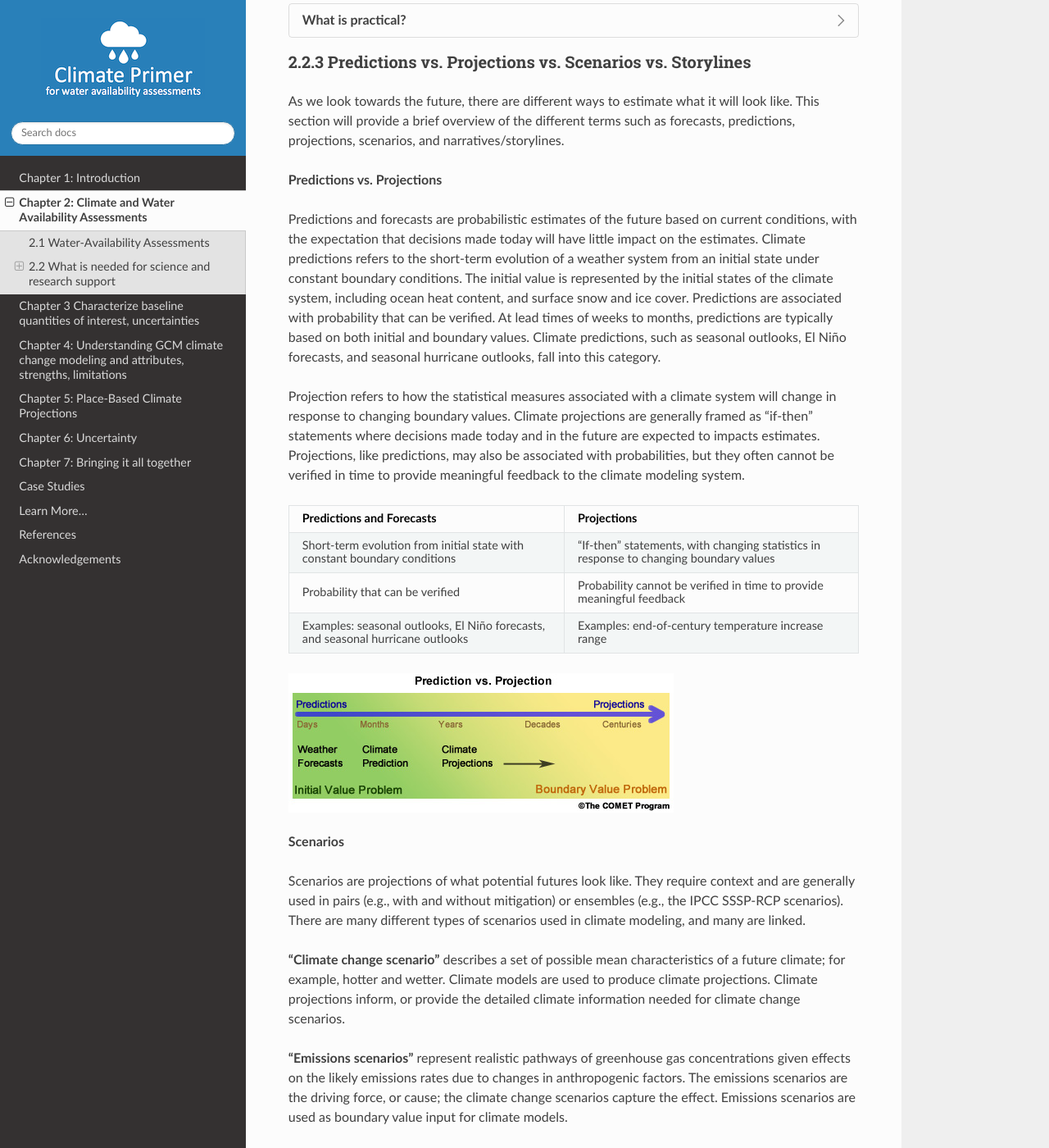
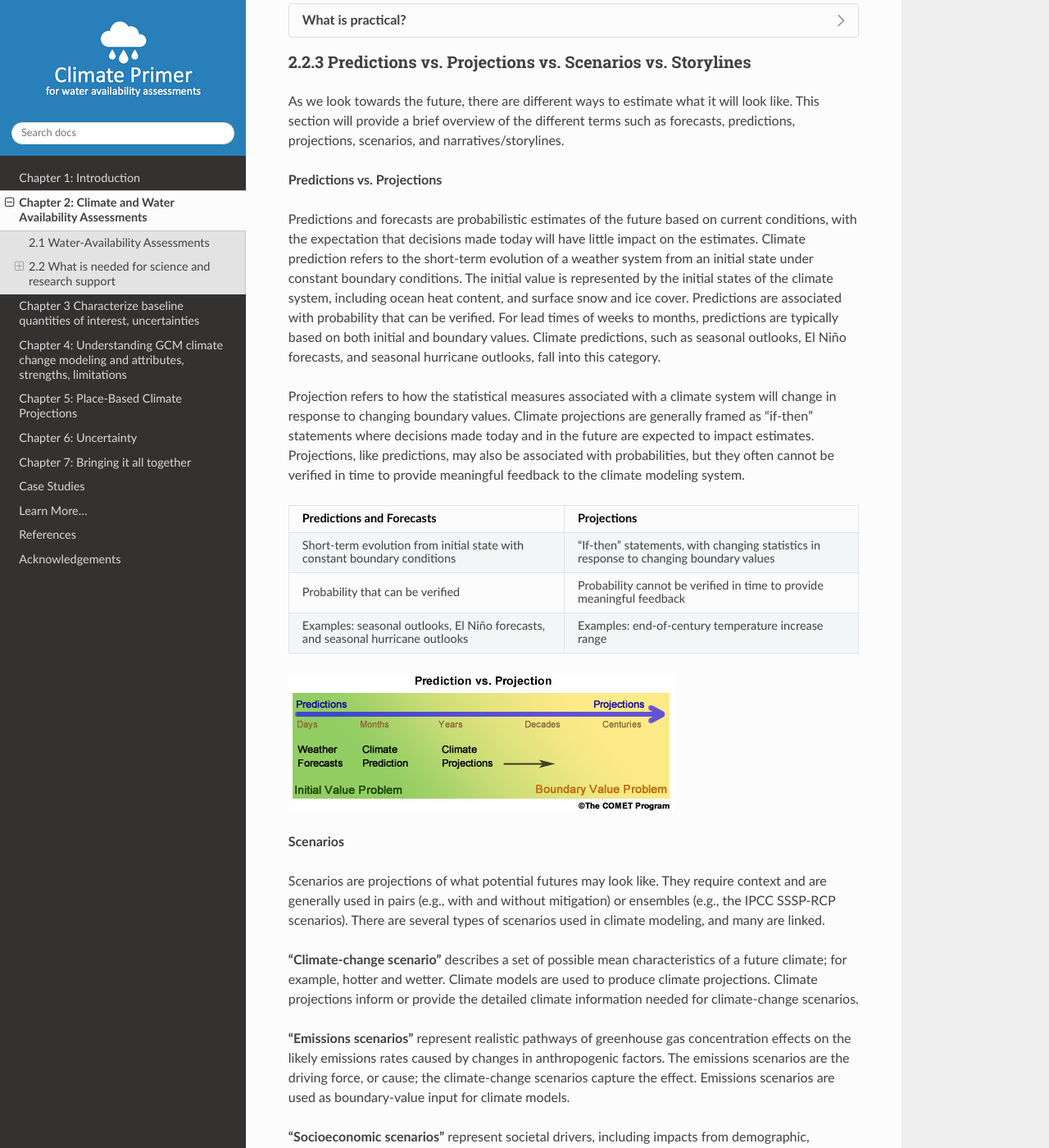
Before and after one commit to NCAR/climate-primer-water, a Sphinx documentation site: the page built from doc/ch2_climatewater.rst, in a window 1280 px wide and 1400 px high, scrolled down 2441 px. Shown: the whole window at 82% size. Built offline with Sphinx 7.4.7 and the Read the Docs theme 2.0.0, drawn with Linux system fonts in a browser that asks for light colours; some of the changed text lies outside the part shown.

Commit message:
Update ch2_climatewater.rst
Minor edits

```diff
--- a/doc/ch2_climatewater.rst
+++ b/doc/ch2_climatewater.rst
@@ -275,12 +275,12 @@
 
 Predictions and forecasts are probabilistic estimates of the future
 based on current conditions, with the expectation that decisions made today
-will have little impact on the estimates. Climate predictions refers to
+will have little impact on the estimates. Climate prediction refers to
 the short-term evolution of a weather system from an initial state under
 constant boundary conditions. The initial value is represented by the initial
 states of the climate system, including ocean heat content, and surface snow and
 ice cover. Predictions are associated with probability that can be verified.
-At lead times of weeks to months, predictions are typically based on
+For lead times of weeks to months, predictions are typically based on
 both initial and boundary values. Climate predictions, such as seasonal
 outlooks, El Niño forecasts, and seasonal hurricane outlooks, fall into
 this category.
@@ -288,7 +288,7 @@
 Projection refers to how the statistical measures associated with a
 climate system will change in response to changing boundary values.
 Climate projections are generally framed as "if-then" statements where
-decisions made today and in the future are expected to impacts estimates.
+decisions made today and in the future are expected to impact estimates.
 Projections, like predictions, may also be associated with
 probabilities, but they often cannot be verified in time to provide
 meaningful feedback to the climate modeling system.
@@ -316,23 +316,21 @@
 **Scenarios**
 
 
-Scenarios are projections of what potential futures look like. They
+Scenarios are projections of what potential futures may look like. They
 require context and are generally used in pairs (e.g., with and without
 mitigation) or ensembles (e.g., the IPCC SSSP-RCP scenarios). There
-are many different types of scenarios used in climate modeling, and
+are several types of scenarios used in climate modeling, and
 many are linked.
 
-**"Climate change scenario"** describes a set of possible mean
+**"Climate-change scenario"** describes a set of possible mean
 characteristics of a future climate; for example, hotter and wetter.
 Climate models are used to produce climate projections. Climate projections
-inform, or provide the detailed climate information needed for climate
-change scenarios.
+inform or provide the detailed climate information needed for climate-change scenarios.
 
 **“Emissions scenarios”** represent realistic pathways of greenhouse
-gas concentrations given effects on the likely emissions rates due
-to changes in anthropogenic factors. The emissions scenarios are the
-driving force, or cause; the climate change scenarios capture the effect.
-Emissions scenarios are used as boundary value input for climate models.
+gas concentration effects on the likely emissions rates caused by changes in anthropogenic factors. The emissions scenarios are the
+driving force, or cause; the climate-change scenarios capture the effect.
+Emissions scenarios are used as boundary-value input for climate models.
 
 **"Socioeconomic scenarios"** represent societal drivers, including
 impacts from demographic, economic, and technological factors.
@@ -350,7 +348,7 @@
 approaches where you want to work backward from a particular event and "stress test"
 the system with compounding drivers (e.g., climate change and urbanization).
 
-An example use of storylines for water availability assessments is provided in
+An example use of storylines for water-availability assessments is provided in
 `Chapter 8 <https://ncar.github.io/climate-primer-water/casestudies.html>`_
 
 2.2.4 Paradigm (Process)
@@ -358,42 +356,41 @@
 
 |image5|
 
-The process to prepare data for running climate change impact models
+The process to prepare data for running climate-change impact models
 includes four main steps.
 
 We start with questions about how climate change might affect future
-water resources. The first step is to develop a basic recognition
+water resources. The first step is to build a basic understanding
 of key terminology and processes for global climate modeling. Then we
-develop regionally applicable climate projections, determine climate
-change scenarios and select associated climate projections to inform
+develop regionally applicable climate projections, determine climate-change scenarios and select associated climate projections to inform
 them, and finally develop "climate-adjusted weather" inputs for each of
-the climate change scenarios.
+the climate-change scenarios.
 
-This last step will result in the inputs for models that simulate future
+This last step will derive the inputs for models that simulate future
 impacts on surface hydrology and crop irrigation requirements.
 
 It is important to remember that this process is just one way to prepare
-climate change impacts. There are a number of other methods, each with
+climate-change impacts. There are a number of other methods, each with
 their own strengths and weaknesses.
 
 2.2.5 Bias Correction/Downscaling Overview
 ^^^^^^^^^^^^^^^^^^^^^^^^^^^^^^^^^^^^^^^^^^
 
-Errors occur in most models. Some errors have consistency in their
+Errors occur in most models. Some errors are consistent in their
 patterns or recurrence. For example, a climate model may consistently
-simulate too little precipitation when compared to the observed values.
-In this case the model has a dry bias. A bias is more easily removed
+simulate too little precipitation when compared with the observed values.
+In this case, the model has a dry bias. A bias is more easily removed
 than random errors. Removing bias helps us improve confidence in climate
 projections.
 
-In addition to bias correction, spatial downscaling is often done to
+In addition to bias correction, spatial downscaling can
 make climate simulations more regionally relevant. Downscaling allows
 aspects of climate change to be presented on a spatial scale that is
 useful for analyzing and simulating climate impacts. Regions where local
 manifestations of climate patterns result from complex topography or
 coastal interfaces may find downscaling a necessity.There are many
 spatial downscaling methods, but they can generally be classified into
-two categories: 1) statistical, and 2) dynamical.
+two categories: 1) statistical and 2) dynamical.
 
 References:
 Shepherd, T.G., Boyd, E., Calel, R.A. et al. Storylines: an alternative approach to representing uncertainty in physical aspects of climate change. Climatic Change 151, 555–571 (2018). https://doi.org/10.1007/s10584-018-2317-9
```
